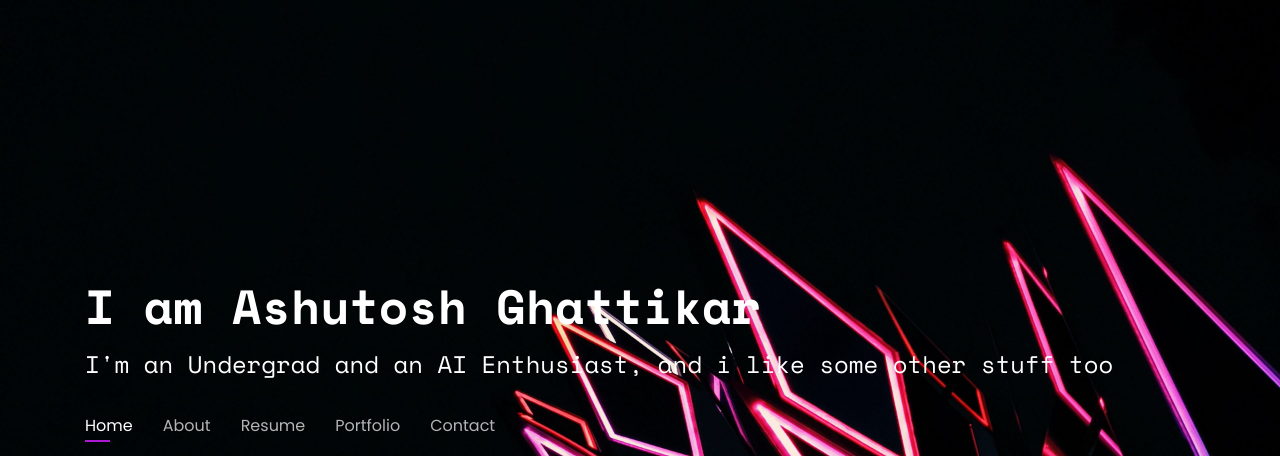
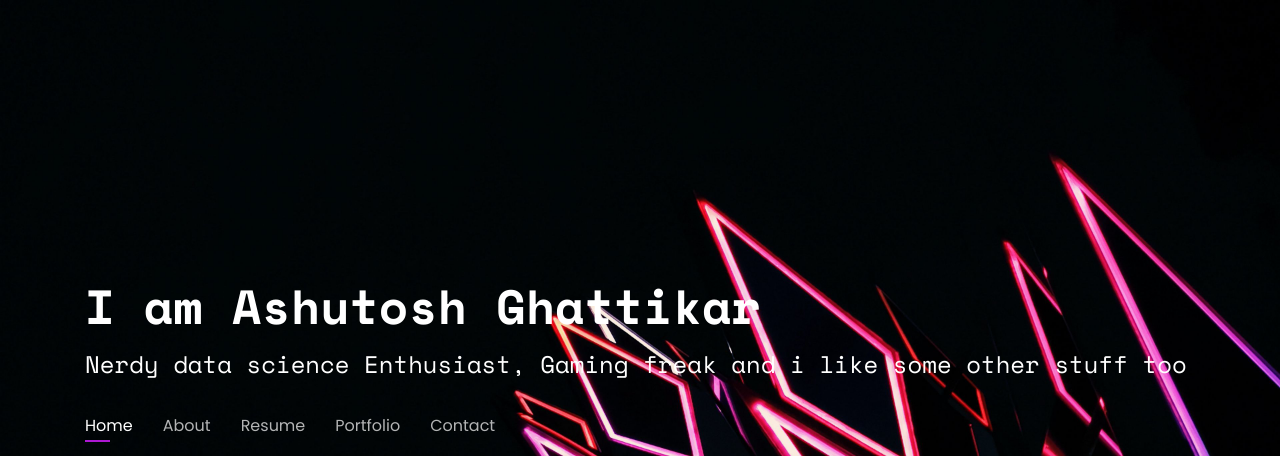
Before and after one commit to AshutoshGhattikar/ashutoshghattikar.github.io, a plain HTML site: page index.html in a window 1280 px wide. Shown: the top 456 px of the page. Drawn offline with nearby package versions, Linux system fonts and the light colour scheme.

Commit message:
changed the main headline

```diff
--- a/index.html
+++ b/index.html
@@ -44,7 +44,7 @@
       <h1><a href="index.html">I am Ashutosh Ghattikar</a></h1>
       <!-- Uncomment below if you prefer to use an image logo -->
       <!-- <a href="index.html" class="mr-auto"><img src="assets/img/logo.png" alt="" class="img-fluid"></a> -->
-      <h2>I'm an Undergrad and an AI Enthusiast, and i like some other stuff too </h2>
+      <h2>Nerdy data science Enthusiast, Gaming freak and i like some other stuff too </h2>
 
       <nav class="nav-menu d-none d-lg-block">
         <ul>
```
